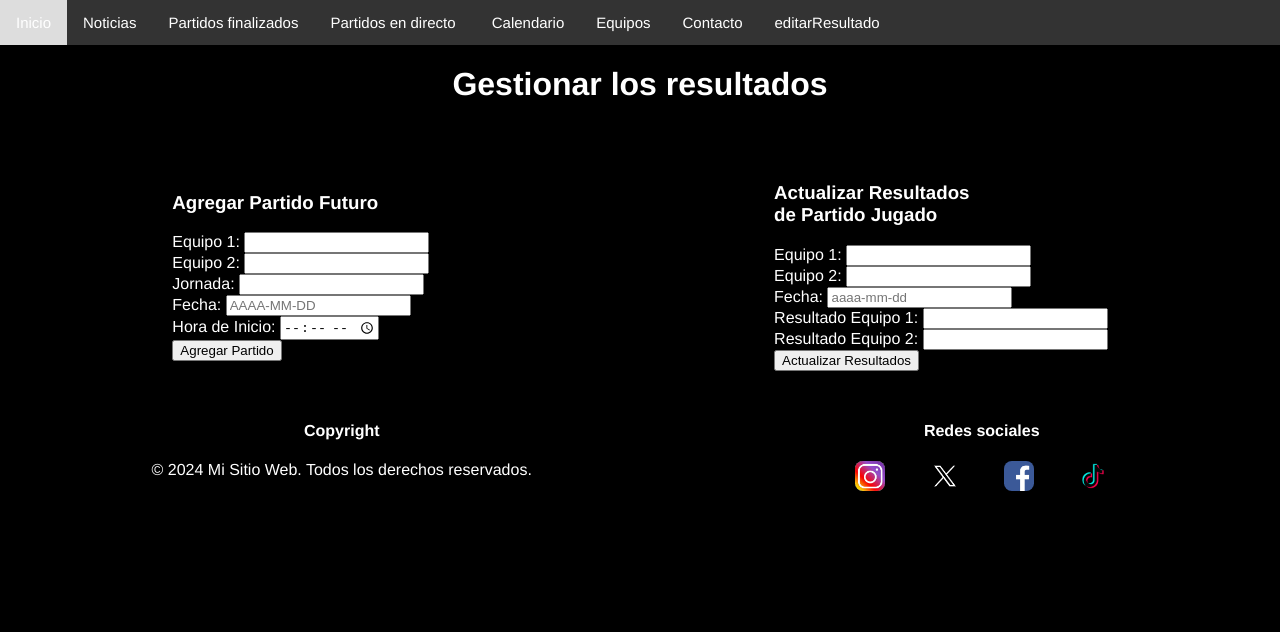
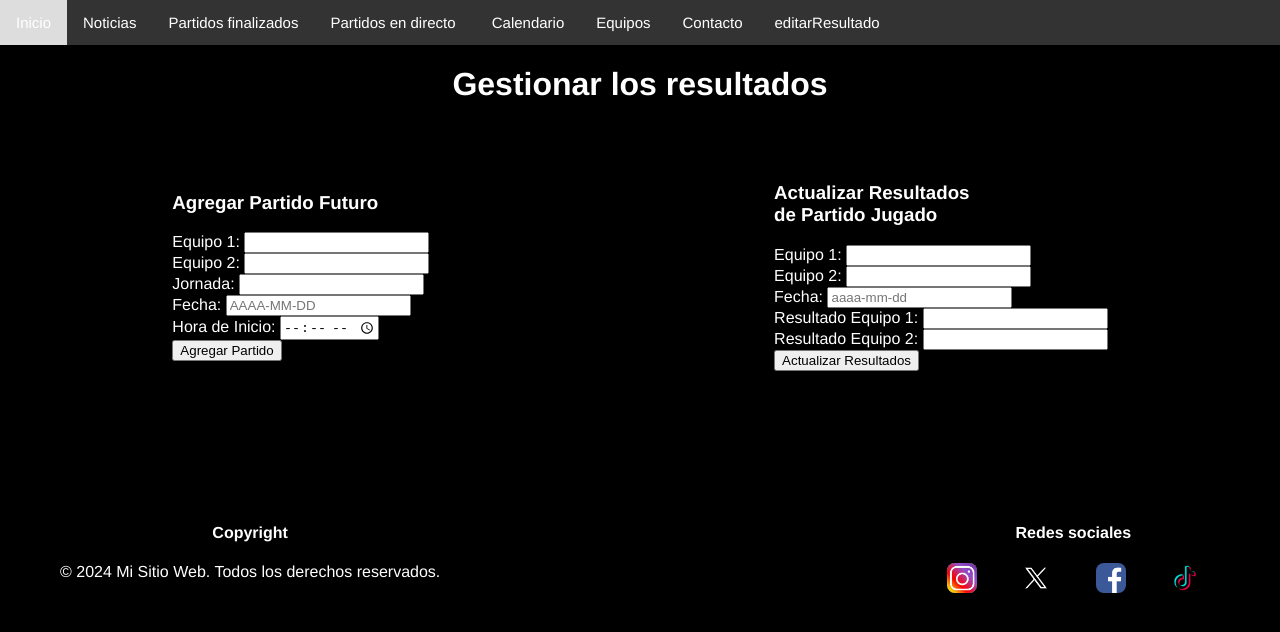
Before and after one commit to julenlb1/reto1, a plain HTML site: page templates/gestion.html in a window 1280 px wide. Drawn offline with Linux system fonts and the light colour scheme; files whose address does not match are found by name.

Commit message:
flex footer

```diff
--- a/templates/gestion.html
+++ b/templates/gestion.html
@@ -70,7 +70,7 @@
       </form>
     </div>
   </div>
-
+<br><br><br><br>
   <div class="footer">
 
     <center>
@@ -125,16 +125,16 @@
     color: white;
   }
 
-  @media (max-width:480px) {
+  @media (min-width:200px) {
     .formulario {
-    display: flex;
+    display: grid;
     flex-direction: column;
     flex-basis: 100%;
     place-items: center;
     margin-top: 60px;
   }
   }
-  @media (max-width:2560px) {
+  @media (min-width:1280px) {
     .formulario {
     display: flex;
     flex-direction: row;
@@ -161,12 +161,14 @@
     margin-right: auto;
   }
 
+
   .footer {
-    display: grid;
-    grid-template-columns: auto auto;
-    margin-top: 30px;
-    margin-bottom: 30px;
-  }
+    display: flex;
+    justify-content: space-between;
+    align-items: center;
+    flex-wrap: wrap;
+    padding: 60px;
+}
 
   .grid-itemFooter img {
     height: 30px;
@@ -176,6 +178,8 @@
     margin-left: 20px;
     margin-right: 20px;
   }
+
+
 </style>
 
 </html>
```
